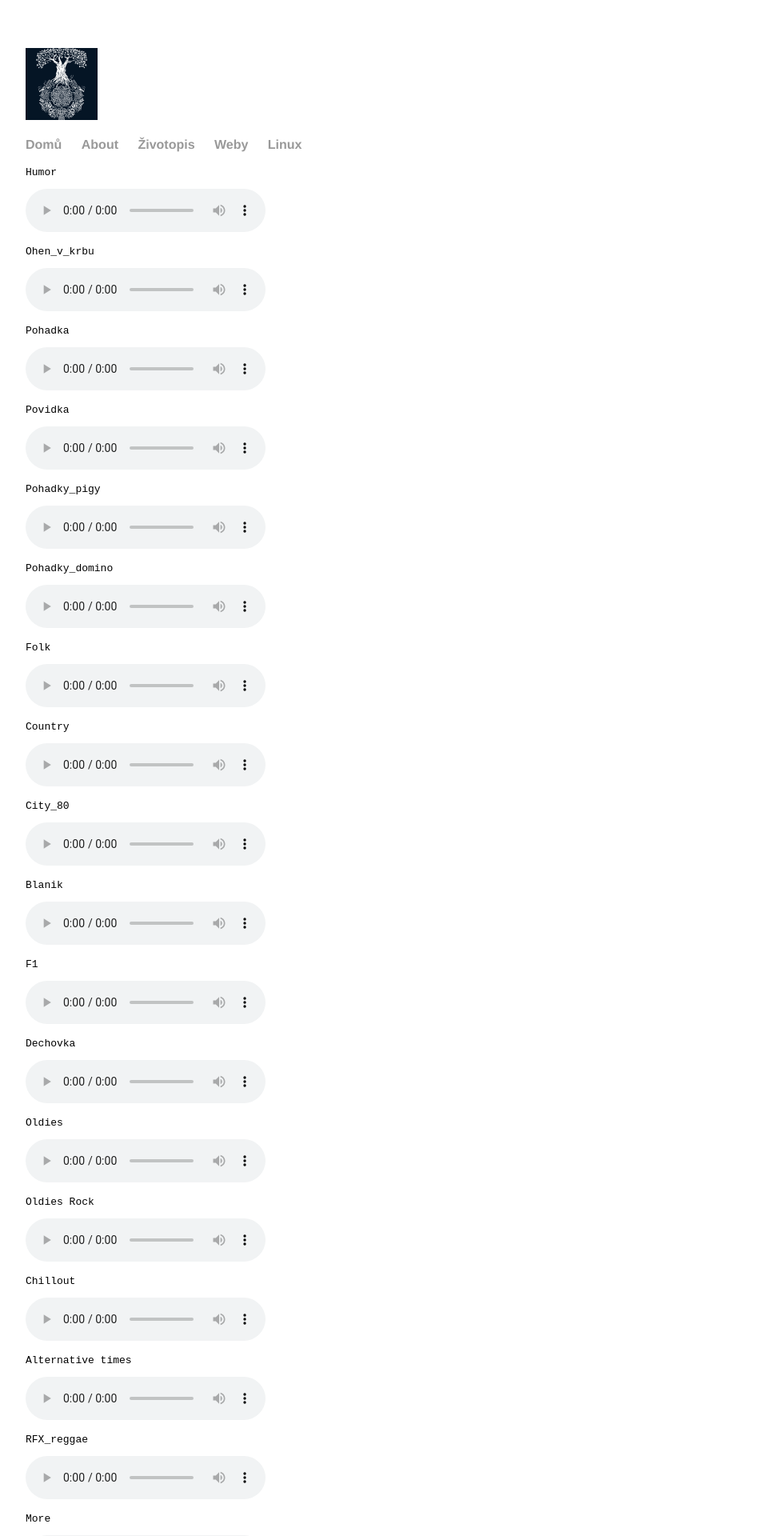
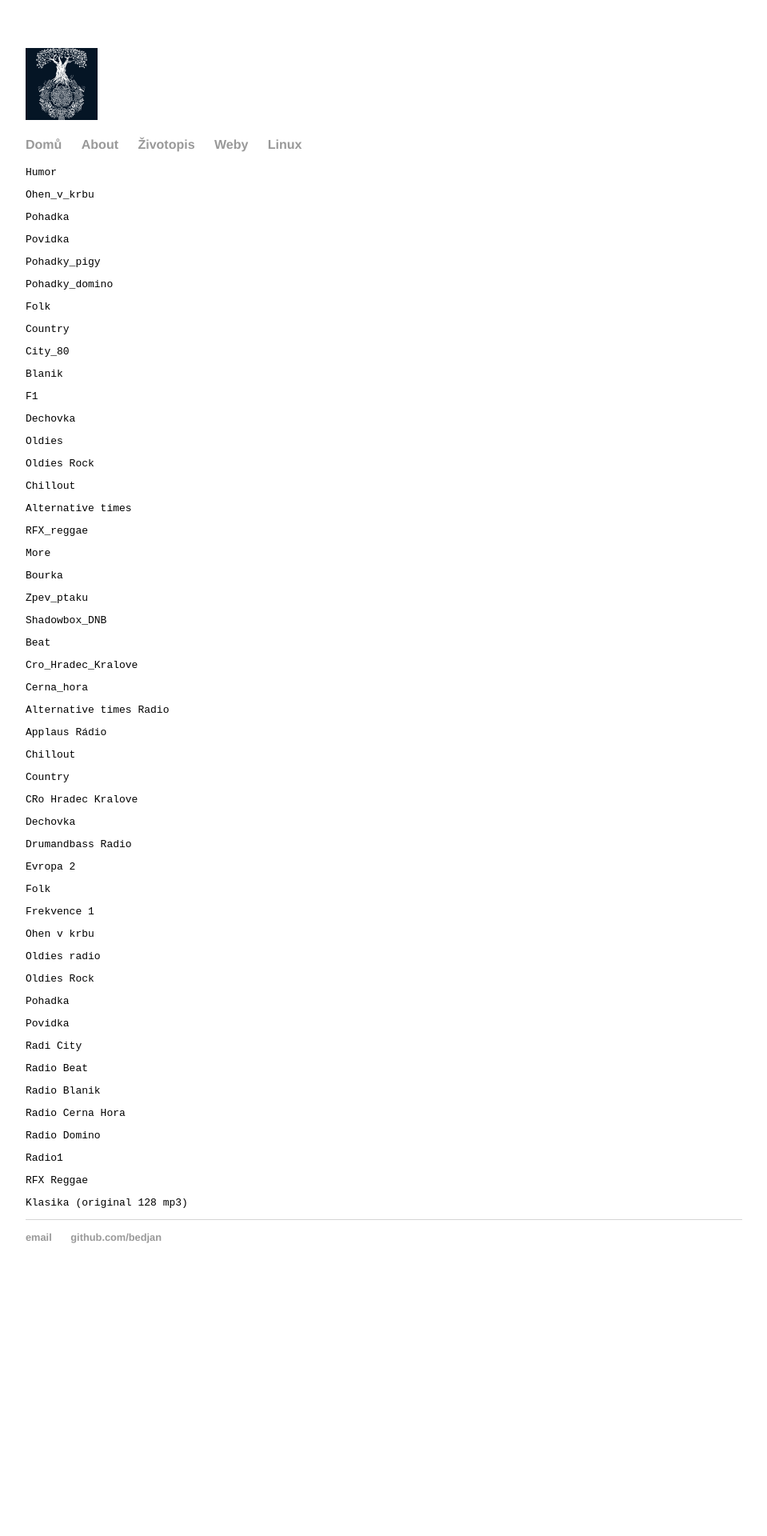
Before and after one commit to bedjan/bedjan.github.io, a Jekyll site: the page built from radia/radia.md, in a window 1280 px wide. Shown: the top 1920 px of the page at 80% size, without its empty margins (160-1119 px from the left). Built offline with Jekyll 4.4.1, drawn with Linux system fonts in a browser that asks for light colours; our own code applies the rules of GitHub Pages for plain Markdown files; after the commit the page ends 1616 px from its top, so only the background shows below that.

Commit message:
Update radia.md

```diff
--- a/radia/radia.md
+++ b/radia/radia.md
@@ -1,292 +1,151 @@
 <pre>Humor</pre>
-<audio controls>
-<source src="http://mp3stream4.abradio.cz:8000/humor128.mp3" type="audio/mpeg" preload="auto">
-Tvuj prohlizec nepodporuje prehravani radia.
-</audio>
+<source src="http://mp3stream4.abradio.cz:8000/humor128.mp3">
 
 <pre>Ohen_v_krbu</pre>
-<audio controls>
-<source src="http://ice6.abradio.cz/relax-fire128.mp3" type="audio/mpeg" preload="auto">
-Tvuj prohlizec nepodporuje prehravani radia.
-</audio>
+<source src="http://ice6.abradio.cz/relax-fire128.mp3">
 
 <pre>Pohadka</pre>
-<audio controls>
-<source src="http://ice3.abradio.cz/pohadka128.mp3" type="audio/mpeg" preload="auto">
-Tvuj prohlizec nepodporuje prehravani radia.
-</audio>
+<source src="http://ice3.abradio.cz/pohadka128.mp3">
 
 <pre>Povidka</pre>
-<audio controls>
-<source src="http://ice3.abradio.cz/povidka128.mp3" type="audio/mpeg" preload="auto">
-Tvuj prohlizec nepodporuje prehravani radia.
-</audio>
+<source src="http://ice3.abradio.cz/povidka128.mp3">
 
 <pre>Pohadky_pigy</pre>
-<audio controls>
-<source src="http://pool.cdn.lagardere.cz/web-pg-pohadky" type="audio/mpeg" preload="auto">
-Tvuj prohlizec nepodporuje prehravani radia.
-</audio>
+<source src="http://pool.cdn.lagardere.cz/web-pg-pohadky">
 
 <pre>Pohadky_domino</pre>
-<audio controls>
-<source src="http://mp3stream4.abradio.cz/domino128.mp3" type="audio/mpeg" preload="auto">
-Tvuj prohlizec nepodporuje prehravani radia.
-</audio>
+<source src="http://mp3stream4.abradio.cz/domino128.mp3">
 
 <pre>Folk</pre>
-<audio controls>
-<source src="http://mp3stream2.abradio.cz:8000/folk.mp3" type="audio/mpeg" preload="auto">
-Tvuj prohlizec nepodporuje prehravani radia.
-</audio>
+<source src="http://mp3stream2.abradio.cz:8000/folk.mp3">
 
 <pre>Country </pre>
-<audio controls>
-<source src="http://mp3stream4.abradio.cz/country128.mp3" type="audio/mpeg" preload="auto">
-Tvuj prohlizec nepodporuje prehravani radia.
-</audio>
+<source src="http://mp3stream4.abradio.cz/country128.mp3">
 
 <pre>City_80</pre>
-<audio controls>
-<source src="http://kocka.limemedia.cz:8000/city80128.mp3" type="audio/mpeg" preload="auto">
-Tvuj prohlizec nepodporuje prehravani radia.
-</audio>
+<source src="http://kocka.limemedia.cz:8000/city80128.mp3">
 
 <pre>Blanik
 </pre>
-<audio controls>
-<source src="http://ice.abradio.cz/blanikcz128.mp3" type="audio/mpeg" preload="auto">
-Tvuj prohlizec nepodporuje prehravani radia.
-</audio>
+<source src="http://ice.abradio.cz/blanikcz128.mp3">
 
 <pre>F1</pre>
-<audio controls>
-<source src="http://icecast4.play.cz:8000/frekvence1-128.mp3" type="audio/mpeg" preload="auto">
-Tvuj prohlizec nepodporuje prehravani radia.
-</audio>
+<source src="http://icecast4.play.cz:8000/frekvence1-128.mp3">
 
 <pre>Dechovka</pre>
-<audio controls>
-<source src="http://icecast5.play.cz:8000/dechovka128.mp3" type="audio/mpeg" preload="auto">
-Tvuj prohlizec nepodporuje prehravani radia.
-</audio>
+<source src="http://icecast5.play.cz:8000/dechovka128.mp3">
 
 
 <pre>Oldies</pre>
-<audio controls>
-<source src="http://ice.abradio.cz/oldiesradio128.mp3" type="audio/mpeg" preload="auto">
-Tvuj prohlizec nepodporuje prehravani radia.
-</audio>
+<source src="http://ice.abradio.cz/oldiesradio128.mp3">
 
 
 
 <pre>Oldies Rock</pre>
-<audio controls>
-<source src="http://mp3stream4.abradio.cz/oldiesrock128.mp3" type="audio/mpeg" preload="auto">
-Tvuj prohlizec nepodporuje prehravani radia.
-</audio>
+<source src="http://mp3stream4.abradio.cz/oldiesrock128.mp3">
 
 <pre>Chillout</pre>
-<audio controls>
-<source src="http://mp3stream4.abradio.cz/chillout128.mp3" type="audio/mpeg" preload="auto">
-Tvuj prohlizec nepodporuje prehravani radia.
-</audio>
+<source src="http://mp3stream4.abradio.cz/chillout128.mp3">
 
 <pre>Alternative times</pre>
-<audio controls>
-<source src="http://ice3.abradio.cz/alternative128.mp3" type="audio/mpeg" preload="auto">
-Tvuj prohlizec nepodporuje prehravani radia.
-</audio>
+<source src="http://ice3.abradio.cz/alternative128.mp3">
 
 <pre>RFX_reggae</pre>
-<audio controls>
-<source src="http://ice3.abradio.cz/rfx128.mp3" type="audio/mpeg" preload="auto">
-Tvuj prohlizec nepodporuje prehravani radia.
-</audio>
+<source src="http://ice3.abradio.cz/rfx128.mp3">
 
 <pre>More</pre>
-<audio controls>
-<source src="http://ice6.abradio.cz/relax-sea128.mp3" type="audio/mpeg" preload="auto">
-Tvuj prohlizec nepodporuje prehravani radia.
-</audio>
+<source src="http://ice6.abradio.cz/relax-sea128.mp3">
 
 <pre>Bourka</pre>
-<audio controls>
-<source src="http://ice6.abradio.cz/relax-thunder-rain128.mp3" type="audio/mpeg" preload="auto">
-Tvuj prohlizec nepodporuje prehravani radia.
-</audio>
+<source src="http://ice6.abradio.cz/relax-thunder-rain128.mp3">
 
 <pre>Zpev_ptaku</pre>
-<audio controls>
-<source src="http://ice6.abradio.cz/relax-morning-birds128.mp3" type="audio/mpeg" preload="auto">
-Tvuj prohlizec nepodporuje prehravani radia.
-</audio>
+<source src="http://ice6.abradio.cz/relax-morning-birds128.mp3">
 
 <pre>
 Shadowbox_DNB</pre>
-<audio controls>
-<source src="http://ice3.abradio.cz/shadowbox128.mp3" type="audio/mpeg" preload="auto">
-Tvuj prohlizec nepodporuje prehravani radia.
-</audio>
+<source src="http://ice3.abradio.cz/shadowbox128.mp3">
 
 <pre>Beat</pre>
-<audio controls>
-<source src="http://icecast5.play.cz:443/radiobeat128.mp3" type="audio/mpeg" preload="auto">
-Tvuj prohlizec nepodporuje prehravani radia.
-</audio>
+<source src="http://icecast5.play.cz:443/radiobeat128.mp3">
 
 <pre>Cro_Hradec_Kralove</pre>
-<audio controls>
-<source src="http://icecast2.play.cz/crohk128.mp3" type="audio/mpeg" preload="auto">
-Tvuj prohlizec nepodporuje prehravani radia.
-</audio>
+<source src="http://icecast2.play.cz/crohk128.mp3">
 
 <pre>Cerna_hora</pre>
-<audio controls>
-<source src="http://icecast6.play.cz:443/cernahora128.mp3" type="audio/mpeg" preload="auto">
-Tvuj prohlizec nepodporuje prehravani radia.
-</audio>
+<source src="http://icecast6.play.cz:443/cernahora128.mp3">
 
 <pre>Alternative times Radio</pre>
-<audio controls>
-<source src="http://ice3.abradio.cz/alternative128.mp3" type="audio/mpeg" preload="auto">
-Tvuj prohlizec nepodporuje prehravani radia.
-</audio>
+<source src="http://ice3.abradio.cz/alternative128.mp3">
 
 <pre>Applaus Rádio</pre>
-<audio controls>
-<source src="http://mp3stream3.abradio.cz:8000/applaus128.mp3" type="audio/mpeg" preload="auto">
-Tvuj prohlizec nepodporuje prehravani radia.
-</audio>
+<source src="http://mp3stream3.abradio.cz:8000/applaus128.mp3">
 
 
 
 <pre>Chillout </pre>
-<audio controls>
-<source src="http://mp3stream4.abradio.cz/chillout128.mp3" type="audio/mpeg" preload="auto">
-Tvuj prohlizec nepodporuje prehravani radia.
-</audio>
+<source src="http://mp3stream4.abradio.cz/chillout128.mp3">
 
 
 
 <pre>Country</pre>
-<audio controls>
-<source src="http://mp3stream4.abradio.cz/country128.mp3" type="audio/mpeg" preload="auto">
-Tvuj prohlizec nepodporuje prehravani radia.
-</audio>
+<source src="http://mp3stream4.abradio.cz/country128.mp3">
 
 <pre>CRo Hradec Kralove </pre>
-<audio controls>
-<source src="http://icecast2.play.cz/crohk128.mp3" type="audio/mpeg" preload="auto">
-Tvuj prohlizec nepodporuje prehravani radia.
-</audio>
+<source src="http://icecast2.play.cz/crohk128.mp3">
 
 <pre>Dechovka </pre>
-<audio controls>
-<source src="http://icecast5.play.cz:8000/dechovka128.mp3" type="audio/mpeg" preload="auto">
-Tvuj prohlizec nepodporuje prehravani radia.
-</audio>
+<source src="http://icecast5.play.cz:8000/dechovka128.mp3">
 
 <pre>Drumandbass Radio </pre>
-<audio controls>
-<source src="http://ice3.abradio.cz/shadowbox128.mp3" type="audio/mpeg" preload="auto">
-Tvuj prohlizec nepodporuje prehravani radia.
-</audio>
+<source src="http://ice3.abradio.cz/shadowbox128.mp3">
 
 <pre>Evropa 2 </pre>
-<audio controls>
-<source src="http://icecast3.play.cz/evropa2-128.mp3" type="audio/mpeg" preload="auto">
-Tvuj prohlizec nepodporuje prehravani radia.
-</audio>
+<source src="http://icecast3.play.cz/evropa2-128.mp3">
 
 <pre>Folk </pre>
-<audio controls>
-<source src="http://mp3stream2.abradio.cz:8000/folk.mp3" type="audio/mpeg" preload="auto">
-Tvuj prohlizec nepodporuje prehravani radia.
-</audio>
+<source src="http://mp3stream2.abradio.cz:8000/folk.mp3">
 
 <pre>Frekvence 1 </pre>
-<audio controls>
-<source src="http://icecast4.play.cz:8000/frekvence1-128.mp3" type="audio/mpeg" preload="auto">
-Tvuj prohlizec nepodporuje prehravani radia.
-</audio>
+<source src="http://icecast4.play.cz:8000/frekvence1-128.mp3">
 
 
 <pre>Ohen v krbu </pre>
-<audio controls>
-<source src="http://ice6.abradio.cz/relax-fire128.mp3" type="audio/mpeg" preload="auto">
-Tvuj prohlizec nepodporuje prehravani radia.
-</audio>
+<source src="http://ice6.abradio.cz/relax-fire128.mp3">
 
 <pre>Oldies radio </pre>
-<audio controls>
-<source src="http://ice.abradio.cz/oldiesradio128.mp3" type="audio/mpeg" preload="auto">
-Tvuj prohlizec nepodporuje prehravani radia.
-</audio>
+<source src="http://ice.abradio.cz/oldiesradio128.mp3">
 
 <pre>Oldies Rock </pre>
-<audio controls>
-<source src="http://mp3stream4.abradio.cz/oldiesrock128.mp3" type="audio/mpeg" preload="auto">
-Tvuj prohlizec nepodporuje prehravani radia.
-</audio>
+<source src="http://mp3stream4.abradio.cz/oldiesrock128.mp3">
 
 <pre>Pohadka </pre>
-<audio controls>
-<source src="http://ice3.abradio.cz/pohadka128.mp3" type="audio/mpeg" preload="auto">
-Tvuj prohlizec nepodporuje prehravani radia.
-</audio>
+<source src="http://ice3.abradio.cz/pohadka128.mp3">
 
 <pre>Povidka </pre>
-<audio controls>
-<source src="http://ice3.abradio.cz/povidka128.mp3" type="audio/mpeg" preload="auto">
-Tvuj prohlizec nepodporuje prehravani radia.
-</audio>
+<source src="http://ice3.abradio.cz/povidka128.mp3">
 
 <pre>Radi City </pre>
-<audio controls>
-<source src="http://kocka.limemedia.cz:8000/city80128.mp3" type="audio/mpeg" preload="auto">
-Tvuj prohlizec nepodporuje prehravani radia.
-</audio>
+<source src="http://kocka.limemedia.cz:8000/city80128.mp3">
 
 <pre>Radio Beat </pre>
-<audio controls>
-<source src="http://icecast5.play.cz:443/radiobeat128.mp3" type="audio/mpeg" preload="auto">
-Tvuj prohlizec nepodporuje prehravani radia.
-</audio>
+<source src="http://icecast5.play.cz:443/radiobeat128.mp3">
 
 <pre>Radio Blanik </pre>
-<audio controls>
-<source src="http://ice.abradio.cz/blanikcz128.mp3" type="audio/mpeg" preload="auto">
-Tvuj prohlizec nepodporuje prehravani radia.
-</audio>
+<source src="http://ice.abradio.cz/blanikcz128.mp3">
 
 <pre>Radio Cerna Hora </pre>
-<audio controls>
-<source src="http://icecast6.play.cz:443/cernahora128.mp3" type="audio/mpeg" preload="auto">
-Tvuj prohlizec nepodporuje prehravani radia.
-</audio>
+<source src="http://icecast6.play.cz:443/cernahora128.mp3">
 
 <pre>Radio Domino </pre>
-<audio controls>
-<source src="http://mp3stream4.abradio.cz/domino128.mp3" type="audio/mpeg" preload="auto">
-Tvuj prohlizec nepodporuje prehravani radia.
-</audio>
+<source src="http://mp3stream4.abradio.cz/domino128.mp3">
 
 <pre>Radio1 </pre>
-<audio controls>
-<source src="http://icecast1.play.cz/radio1.mp3" type="audio/mpeg" preload="auto">
-Tvuj prohlizec nepodporuje prehravani radia.
-</audio>
+<source src="http://icecast1.play.cz/radio1.mp3">
 
 <pre>RFX Reggae </pre>
-<audio controls>
-<source src="http://ice3.abradio.cz/rfx128.mp3" type="audio/mpeg" preload="auto">
-Tvuj prohlizec nepodporuje prehravani radia.
-</audio>
+<source src="http://ice3.abradio.cz/rfx128.mp3">
 
 <pre>
 Klasika (original 128 mp3) </pre>
-<audio controls>
-<source src="http://live.slovakradio.sk:8000/klasika_128.mp3" type="audio/mpeg" preload="auto">
-Tvuj prohlizec nepodporuje prehravani radia.
-</audio>
+<source src="http://live.slovakradio.sk:8000/klasika_128.mp3">
```
